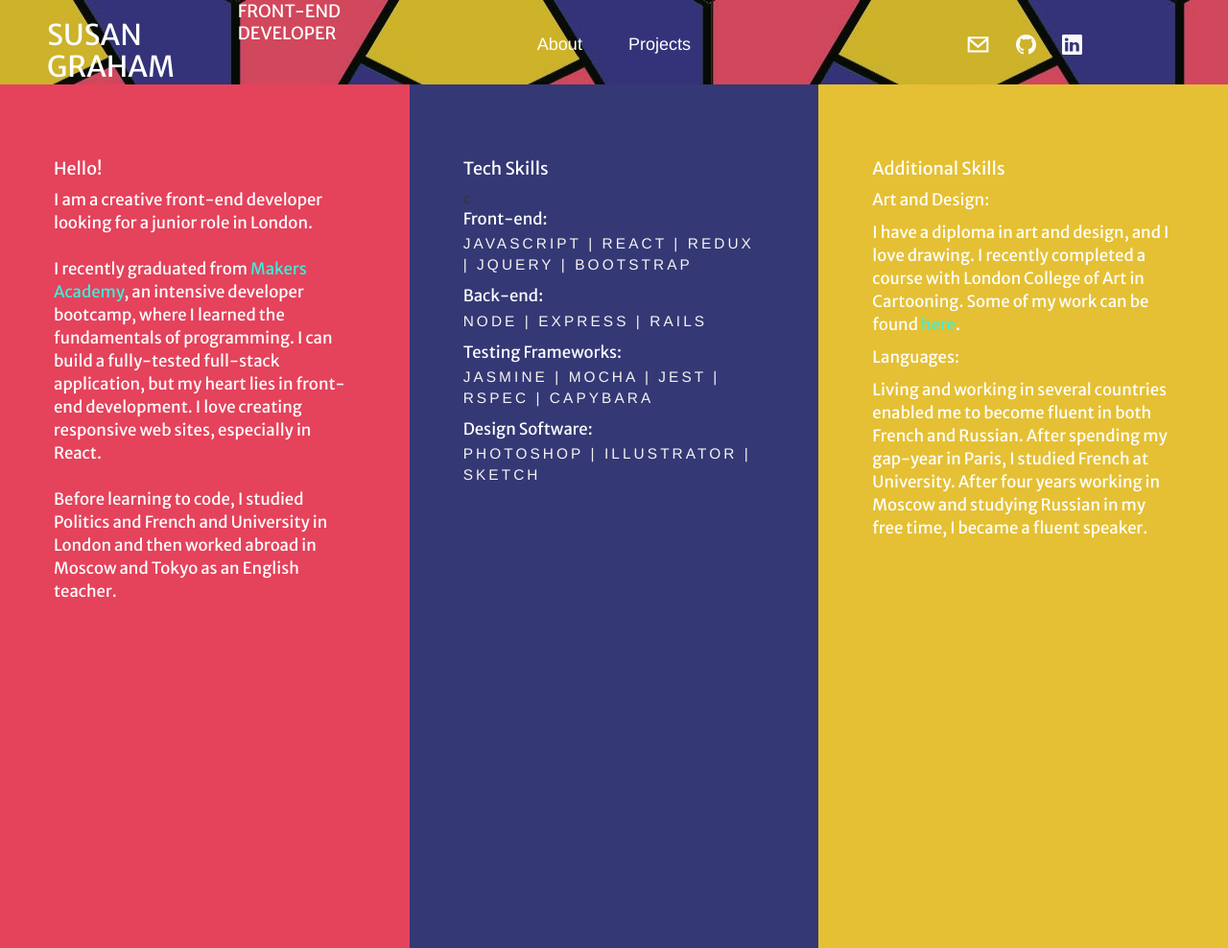
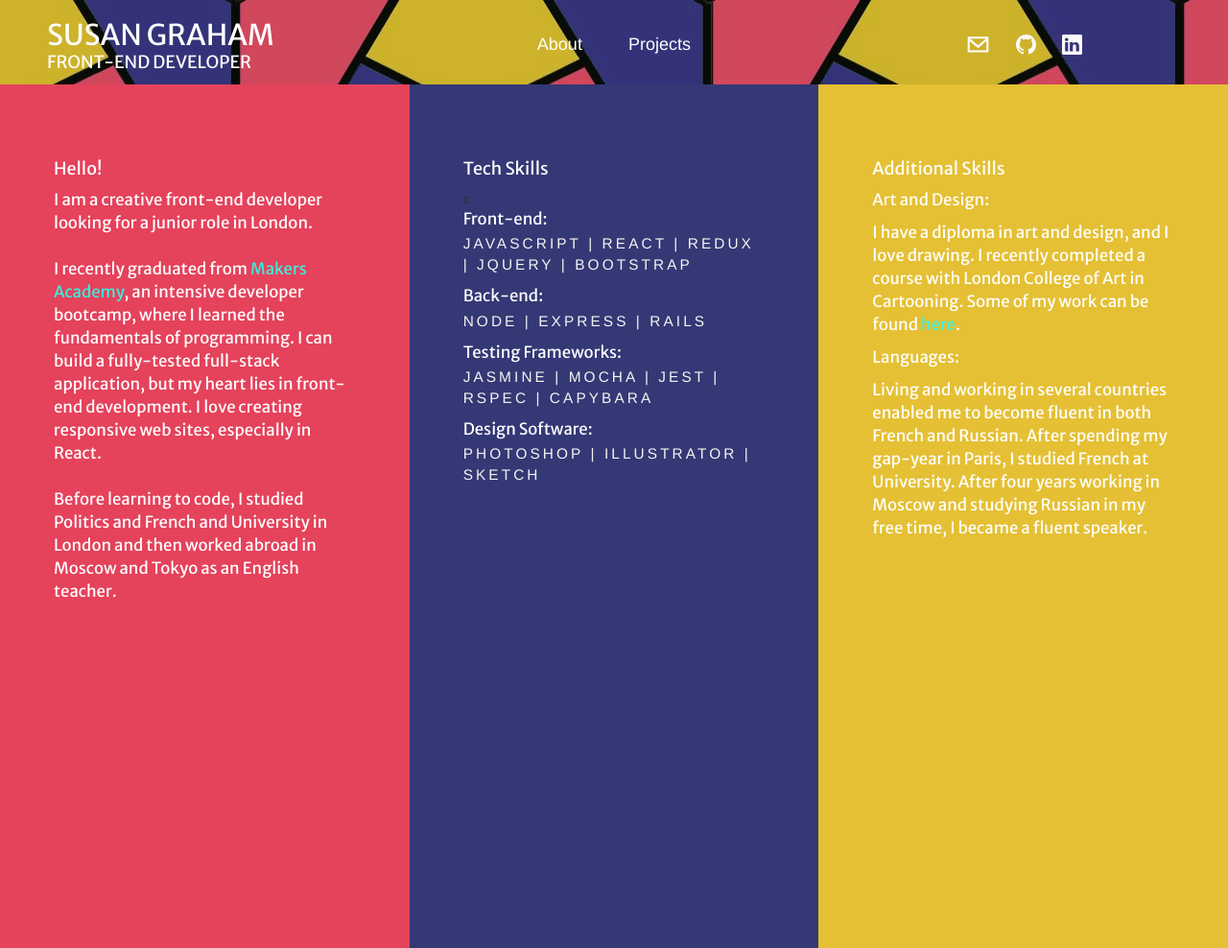
Before and after one commit to sus111/sus111.github.io, a Jekyll site: the page built from about.html, in a window 1280 px wide. Shown: the whole page at 96% size. Built offline with Jekyll 4.4.1, drawn with Linux system fonts in a browser that asks for light colours; nearby versions of some CDN libraries.

Commit message:
header css

```diff
--- a/_sass/_header.scss
+++ b/_sass/_header.scss
@@ -22,15 +22,14 @@
 .name-title {
   padding: 0 0 0.5em 3.5em;
   text-align: left;
-  display: flex;
-  flex-direction: row;
+  display: inline-block;
 }
 
 .susan-graham {
   font: 'Montserrat', sans-serif;
   color: white;
   text-transform: uppercase;
-  display: flex;
+  display: inline-block;
   margin-bottom: 0;
   text-decoration: none !important;
 }
@@ -41,7 +40,7 @@
 
 .fed-header {
   color: white;
-  display: flex;
+  display: inline-block;
   font: 'Montserrat', sans-serif;
   margin-top: 0;
   text-decoration: none !important;
```
